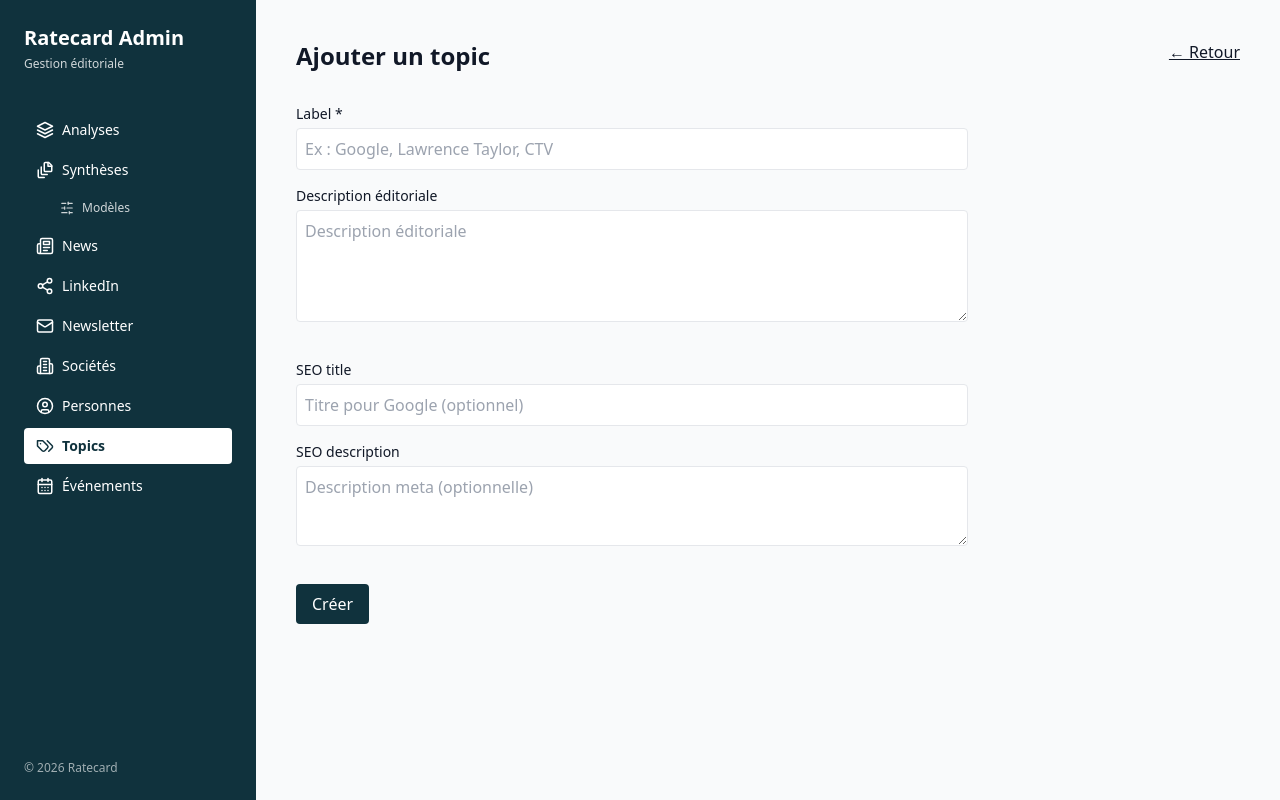
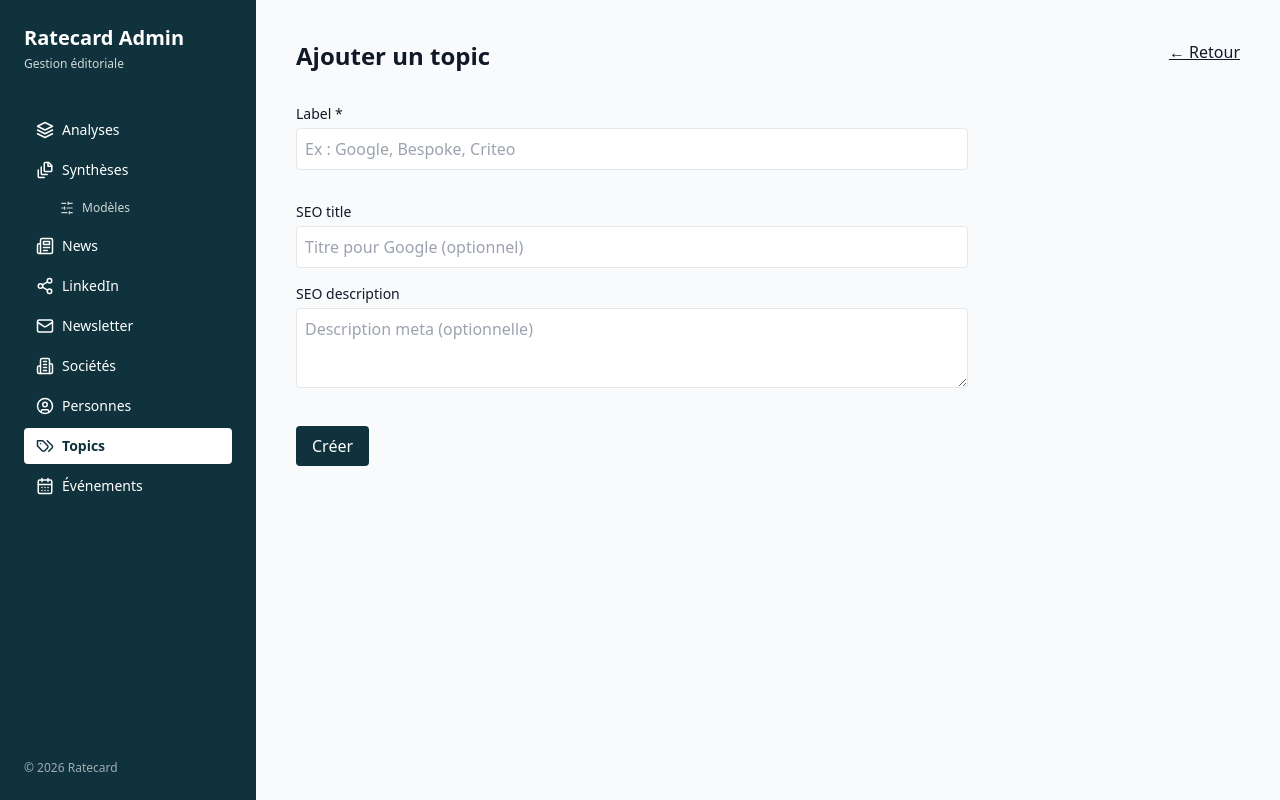
Before and after one commit to MisterFredo/ratecard, a Next.js app in the folder frontend/: page /admin/topic/create in a window 1280 px wide. Built offline with nearby package versions, Linux system fonts and the light colour scheme; no server answers.

Commit message:
Update EntityBaseForm.tsx

```diff
--- a/frontend/components/forms/EntityBaseForm.tsx
+++ b/frontend/components/forms/EntityBaseForm.tsx
@@ -3,19 +3,16 @@
 type Props = {
   values: {
     name: string;
-    description?: string;
     linkedinUrl?: string;
     websiteUrl?: string;
   };
   onChange: {
     setName: (v: string) => void;
-    setDescription?: (v: string) => void;
     setLinkedinUrl?: (v: string) => void;
     setWebsiteUrl?: (v: string) => void;
   };
   labels?: {
     name?: string;
-    description?: string;
   };
 };
 
@@ -35,24 +32,9 @@ export default function EntityBaseForm({
           className="border p-2 w-full rounded"
           value={values.name}
           onChange={(e) => onChange.setName(e.target.value)}
-          placeholder="Ex : Google, Lawrence Taylor, CTV"
+          placeholder="Ex : Google, Bespoke, Criteo"
         />
       </div>
-
-      {/* DESCRIPTION */}
-      {onChange.setDescription && (
-        <div>
-          <label className="block text-sm font-medium mb-1">
-            {labels?.description || "Description"}
-          </label>
-          <textarea
-            className="border p-2 w-full rounded h-28"
-            value={values.description || ""}
-            onChange={(e) => onChange.setDescription?.(e.target.value)}
-            placeholder="Description éditoriale"
-          />
-        </div>
-      )}
 
       {/* LINKEDIN */}
       {onChange.setLinkedinUrl && (
@@ -63,7 +45,9 @@ export default function EntityBaseForm({
           <input
             className="border p-2 w-full rounded"
             value={values.linkedinUrl || ""}
-            onChange={(e) => onChange.setLinkedinUrl?.(e.target.value)}
+            onChange={(e) =>
+              onChange.setLinkedinUrl?.(e.target.value)
+            }
             placeholder="https://www.linkedin.com/company/..."
           />
         </div>
@@ -78,7 +62,9 @@ export default function EntityBaseForm({
           <input
             className="border p-2 w-full rounded"
             value={values.websiteUrl || ""}
-            onChange={(e) => onChange.setWebsiteUrl?.(e.target.value)}
+            onChange={(e) =>
+              onChange.setWebsiteUrl?.(e.target.value)
+            }
             placeholder="https://www.exemple.com"
           />
         </div>
```
